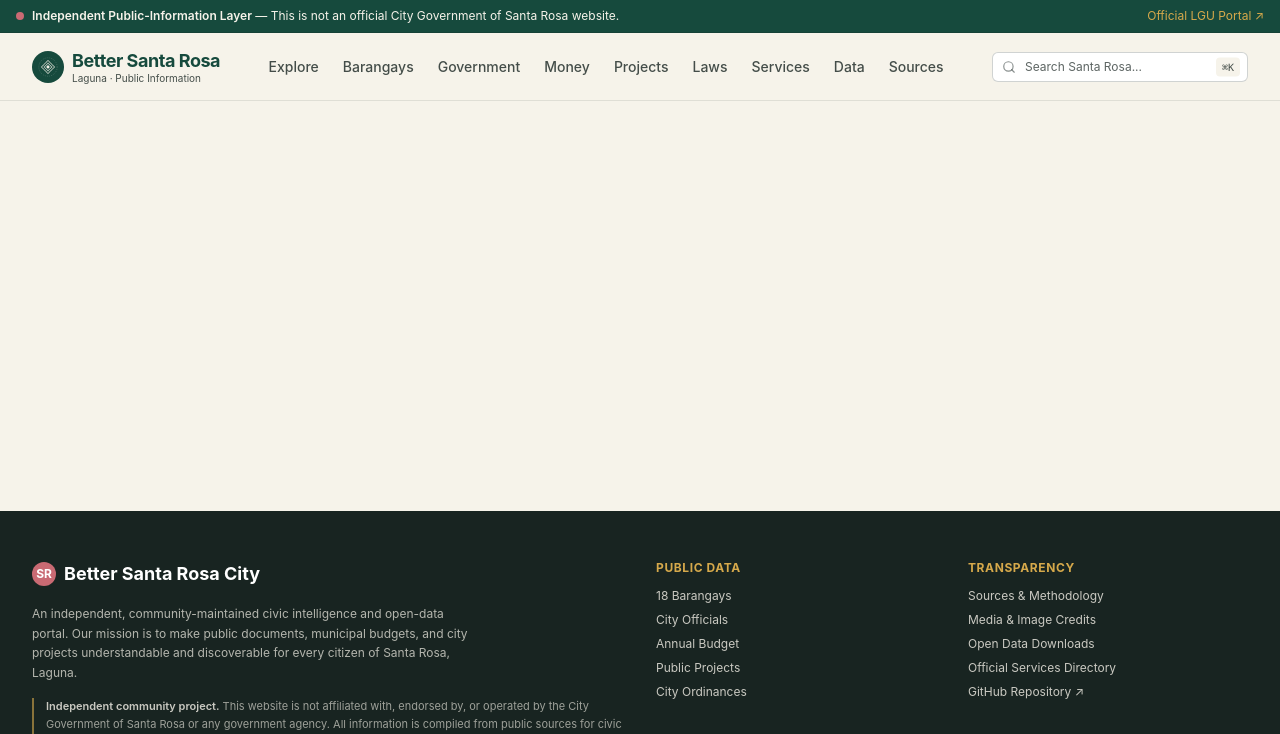
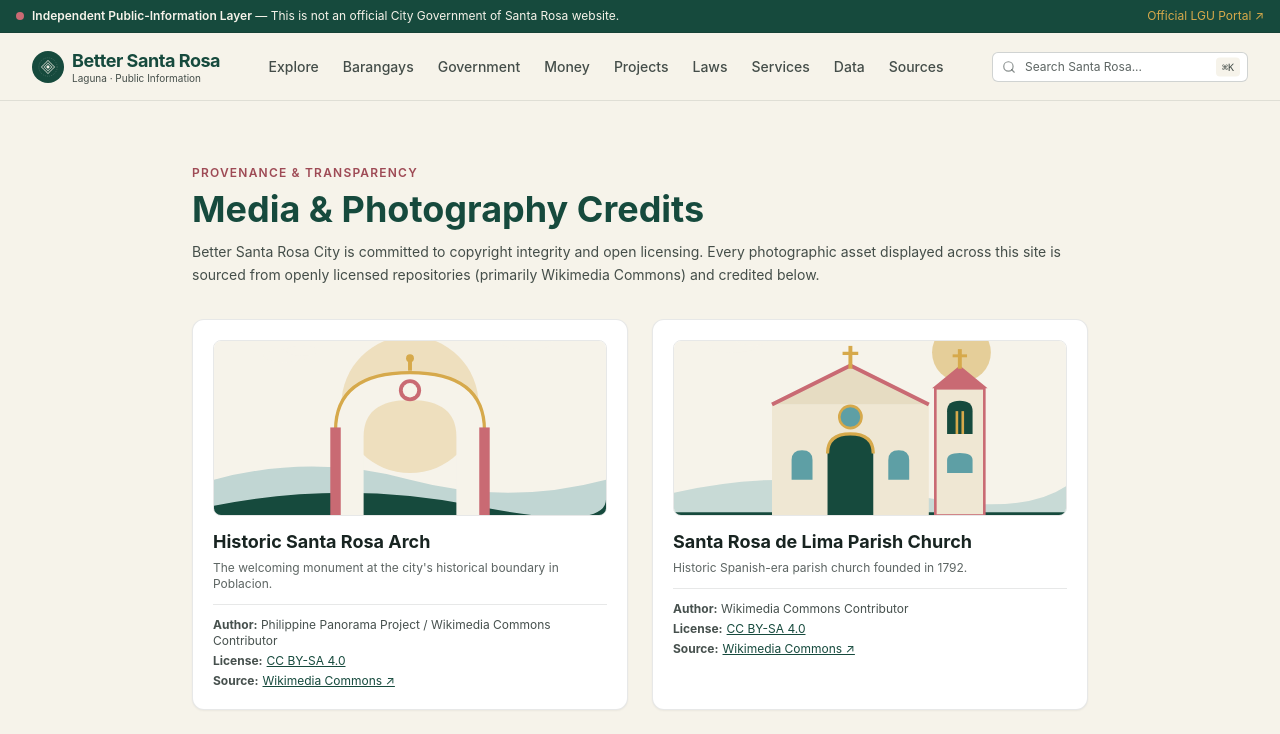
Before and after one commit to jericizon/bettersantarosacity, a Nuxt app: page /about/media in a window 1280 px wide. Shown: the top 734 px of the page. Built offline with nearby package versions, Linux system fonts and the light colour scheme.

Commit message:
feat(media): implement public /about/media credits and licensing page

```diff
--- /dev/null
+++ b/pages/about/media.vue
@@ -0,0 +1,64 @@
+<script setup lang="ts">
+import mediaData from '~/data/media.json'
+import { buildSeoHead } from '~/utils/seo'
+import type { MediaItem } from '~/types/civic'
+
+if (typeof useHead === 'function') {
+  useHead(buildSeoHead({
+    title: 'Media & Photography Credits — Better Santa Rosa City',
+    description: 'Complete licensing, provenance, and attribution details for all photographs and media assets used across Better Santa Rosa City.',
+    path: '/about/media'
+  }))
+}
+
+const mediaList = mediaData as MediaItem[]
+</script>
+
+<template>
+  <div class="max-w-4xl mx-auto py-8 space-y-8">
+    <div>
+      <p class="text-xs font-semibold uppercase tracking-widest text-rose-accent-dark">
+        Provenance & Transparency
+      </p>
+      <h1 class="mt-2 font-serif text-3xl sm:text-4xl font-bold text-laguna-green">
+        Media & Photography Credits
+      </h1>
+      <p class="mt-3 text-sm text-charcoal/80 leading-relaxed">
+        Better Santa Rosa City is committed to copyright integrity and open licensing. Every photographic asset displayed across this site is sourced from openly licensed repositories (primarily Wikimedia Commons) and credited below.
+      </p>
+    </div>
+
+    <div class="grid grid-cols-1 md:grid-cols-2 gap-6">
+      <article
+        v-for="item in mediaList"
+        :key="item.id"
+        class="rounded-xl border border-charcoal/10 bg-white p-5 shadow-sm space-y-3"
+      >
+        <img
+          :src="item.file"
+          :alt="item.title"
+          class="w-full h-44 object-cover rounded-lg border border-charcoal/10"
+        />
+        <div>
+          <h2 class="font-serif text-lg font-bold text-charcoal">{{ item.title }}</h2>
+          <p v-if="item.description" class="text-xs text-charcoal/70 mt-1">{{ item.description }}</p>
+        </div>
+        <div class="pt-3 border-t border-charcoal/10 text-xs space-y-1 text-charcoal/80">
+          <p><strong>Author:</strong> {{ item.author }}</p>
+          <p>
+            <strong>License:</strong>
+            <a :href="item.licenseUrl" target="_blank" rel="noopener noreferrer" class="ml-1 text-laguna-green underline hover:text-rose-accent-dark">
+              {{ item.license }}
+            </a>
+          </p>
+          <p>
+            <strong>Source:</strong>
+            <a :href="item.sourceUrl" target="_blank" rel="noopener noreferrer" class="ml-1 text-laguna-green underline hover:text-rose-accent-dark">
+              {{ item.source }} ↗
+            </a>
+          </p>
+        </div>
+      </article>
+    </div>
+  </div>
+</template>
```
Also changed, not shown: 1 other file (tests, documents, lock files or other folders).
